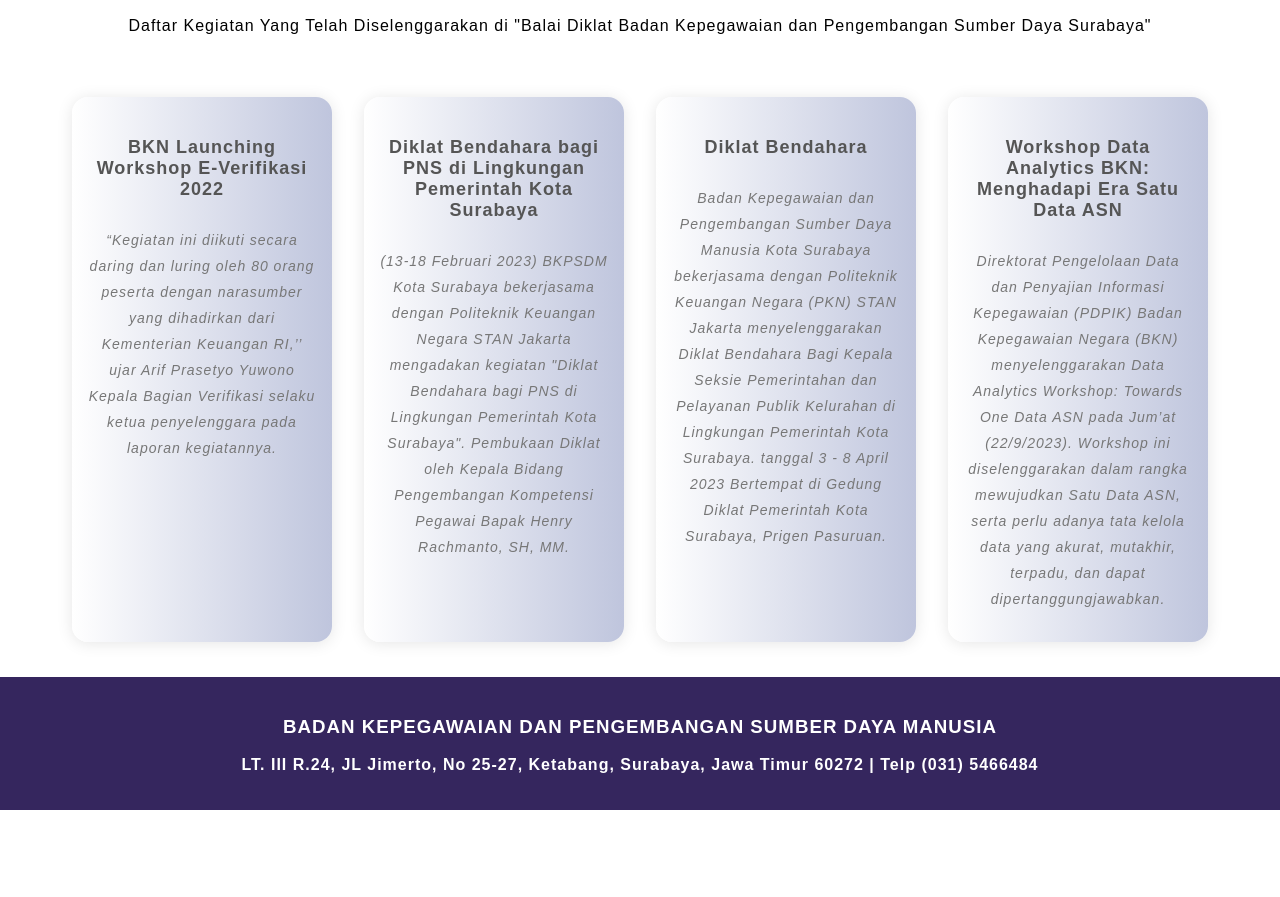
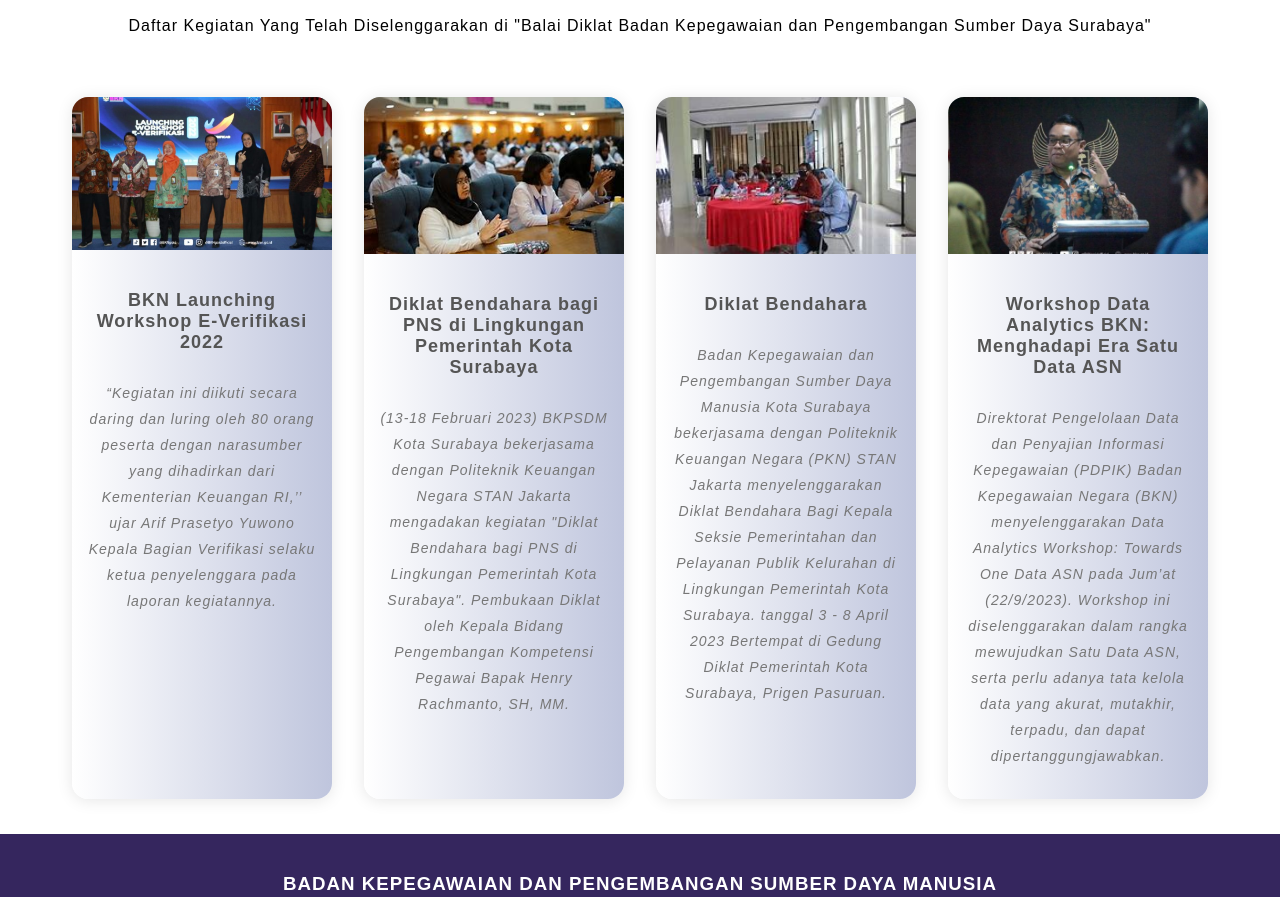
Before and after one commit to sajidannn/recreate-booking-balai-diklat-sby, a plain HTML site: page public/index.html in a window 1280 px wide. Shown: the part 856-1753 px from the top of the page. Before the commit the page ends 1666 px from the top, so only its background shows below. Drawn offline with Linux system fonts and the light colour scheme.

Commit message:
menambahkan kegiatan

```diff
--- a/public/index.html
+++ b/public/index.html
@@ -88,7 +88,7 @@
               </p>
             </div>
             <div class="card1">
-              <img src="../src/assets/kegiatan1.jpg" alt="" width="600">
+              <img src="../src/assets/kegiatan1.jpg" alt="kegiatan1" width="600">
               <div class="card1-body">
                 <h4>BKN Launching Workshop E-Verifikasi 2022</h4>
                 <p>“Kegiatan ini diikuti secara daring dan luring oleh 80 orang peserta dengan narasumber yang
@@ -98,7 +98,7 @@
             </div>
 
             <div class="card1">
-              <img src="../src/assets/kegiatan2.jpg" alt="" width="600">
+              <img src="../src/assets/kegiatan2.jpg" alt="kegiatan2" width="600">
               <div class="card1-body">
                 <h4>Diklat Bendahara bagi PNS di Lingkungan Pemerintah Kota Surabaya</h4>
                 <p>(13-18 Februari 2023) BKPSDM Kota Surabaya bekerjasama dengan Politeknik Keuangan Negara STAN
@@ -109,7 +109,7 @@
             </div>
 
             <div class="card1">
-              <img src="../src/assets/kegiatan3.jpg" alt="" width="600">
+              <img src="../src/assets/kegiatan3.jpg" alt="kegiatan3" width="600">
               <div class="card1-body">
                 <h4>Diklat Bendahara</h4>
                 <p>Badan Kepegawaian dan Pengembangan Sumber Daya Manusia Kota Surabaya bekerjasama dengan Politeknik
@@ -120,7 +120,7 @@
             </div>
 
             <div class="card1">
-              <img src="../src/assets/kegiatan4.jpg" alt="" width="600">
+              <img src="../src/assets/kegiatan4.jpg" alt="kegiatan4" width="600">
               <div class="card1-body">
                 <h4>Workshop Data Analytics BKN: Menghadapi Era Satu Data ASN</h4>
                 <p>Direktorat Pengelolaan Data dan Penyajian Informasi Kepegawaian (PDPIK) Badan Kepegawaian Negara
--- a/src/css/styles.css
+++ b/src/css/styles.css
@@ -460,6 +460,7 @@ footer {
 }
 
 .kegiatan .card1 img {
+  width:100%;
   max-height: 157px;
   display: block;
   object-fit: cover;
```
Also changed, not shown: src/assets/kegiatan1.jpg (added), src/assets/kegiatan2.jpg (added), src/assets/kegiatan3.jpg (added), src/assets/kegiatan4.jpg (added).
